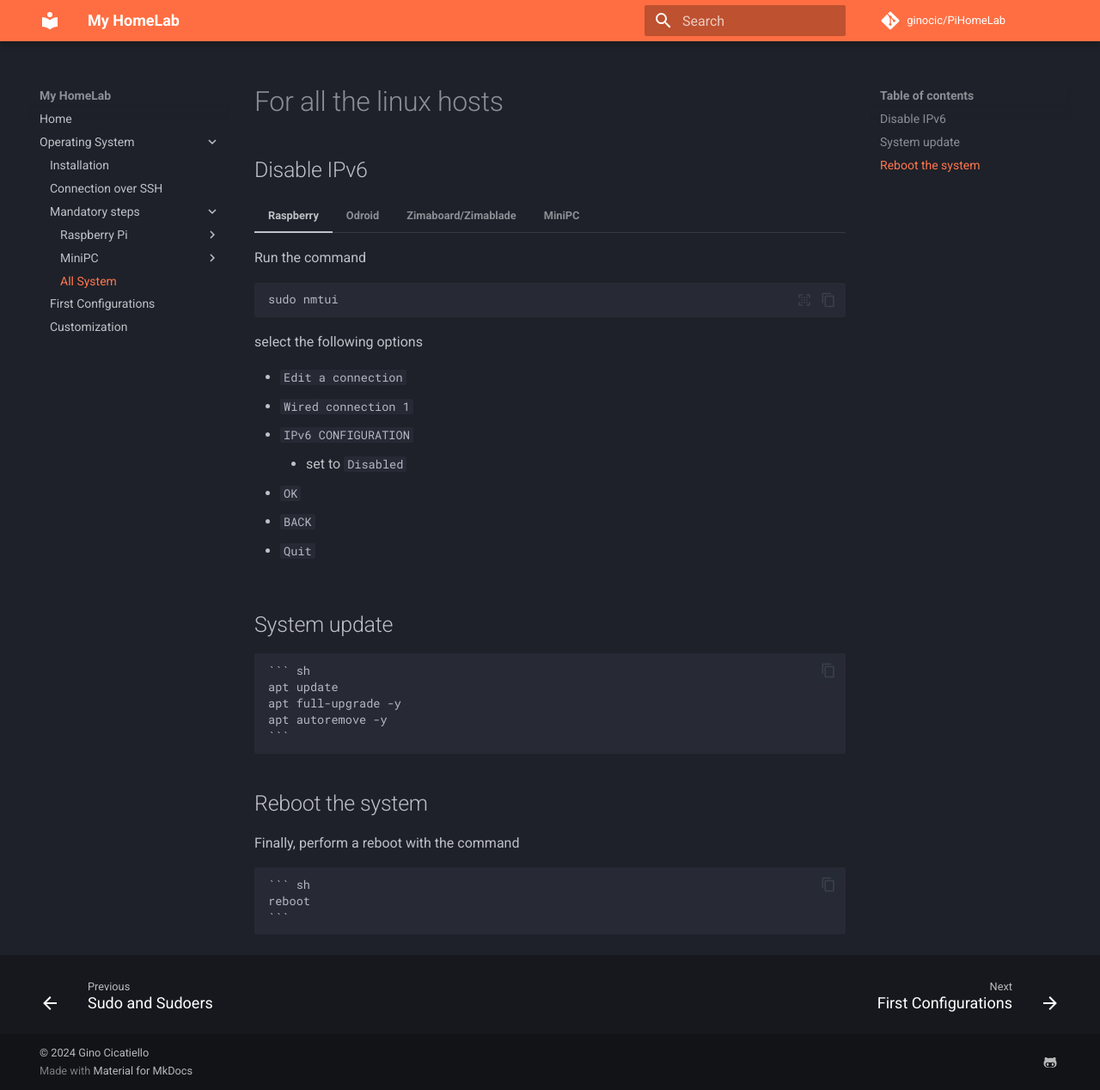
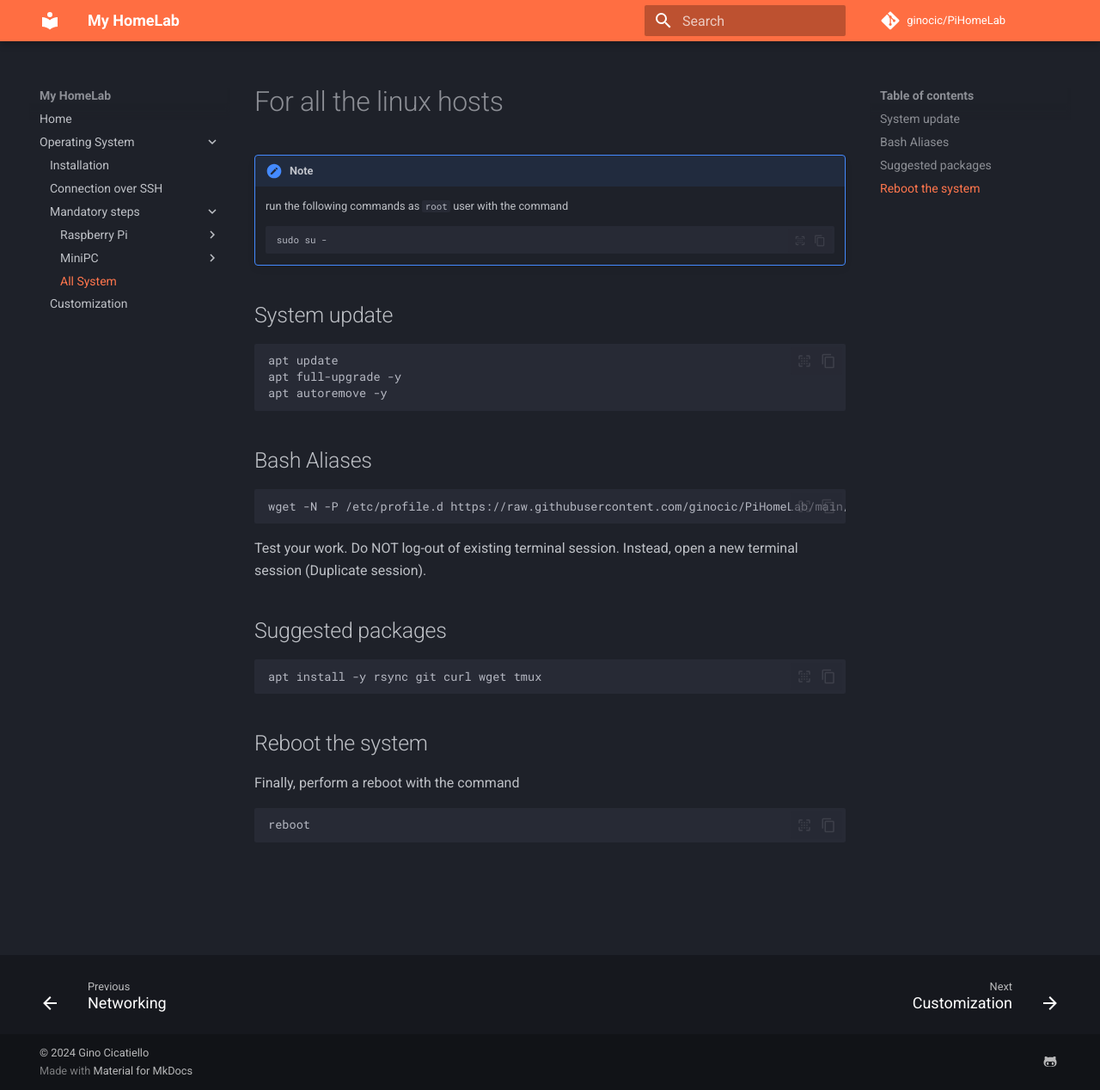
Before and after one commit to ginocic/PiHomeLab, an MkDocs documentation site: the page built from docs/mandatory/all.md, in a window 1280 px wide and 1268 px high. Shown: the whole window at 86% size. Built offline with MkDocs 1.6.1 and Material for MkDocs 9.7.7, drawn with Linux system fonts in a browser that asks for light colours; comment, search, counter and statistics services are not loaded.

Commit message:
Modify the site tree and modify some pages

````diff
--- a/docs/mandatory/all.md
+++ b/docs/mandatory/all.md
@@ -1,54 +1,38 @@
 # For all the linux hosts
 
-## Disable IPv6
-
-=== "Raspberry"
-
-    Run the command
+!!! note
+    run the following commands as `root` user with the command
 
     ``` sh
-    sudo nmtui
-    ```
-
-    select the following options
-
-    - `Edit a connection`
-    - `Wired connection 1`
-    - `IPv6 CONFIGURATION`
-        - set to `Disabled`
-    - `OK`
-    - `BACK`
-    - `Quit`
-
-=== "Odroid"
-
-    [TDL]
-
-=== "Zimaboard/Zimablade"
-
-    [TDL]
-
-=== "MiniPC"
-
-    Run the command
-
-    ``` sh
-    echo "net.ipv6.conf.all.disable_ipv6 = 1" >> /etc/sysctl.conf
-    sysctl -p
+    sudo su -
     ```
 
 ## System update
 
-    ``` sh
-    apt update
-    apt full-upgrade -y
-    apt autoremove -y
-    ```
+``` sh
+apt update
+apt full-upgrade -y
+apt autoremove -y
+```
+
+## Bash Aliases
+
+``` sh
+wget -N -P /etc/profile.d https://raw.githubusercontent.com/ginocic/PiHomeLab/main/scripts/commands_aliases.sh
+```
+
+Test your work. Do NOT log-out of existing terminal session. Instead, open a new terminal session (Duplicate session).
+
+## Suggested packages
+
+``` sh
+apt install -y rsync git curl wget tmux
+```
 
 ## Reboot the system
 
 Finally, perform a reboot with the command
 
-    ``` sh
-    reboot
-    ```
+``` sh
+reboot
+```
--- a/mkdocs.yml
+++ b/mkdocs.yml
@@ -121,8 +121,9 @@ nav:
       - Raspberry Pi:
         - Move the Raspberry PI root file system to a USB drive: mandatory/rpi/rootfs.md
         - Enabling the TRIM function: mandatory/rpi/fstrim.md
+        - Networking: mandatory/rpi/networking.md
       - MiniPC:
         - Sudo and Sudoers: mandatory/minipc/sudo.md
+        - Networking: mandatory/minipc/networking.md
       - All System: mandatory/all.md
-    - First Configurations: os/configuration.md
     - Customization: os/customization.md
````
Also changed, not shown: docs/mandatory/minipc/networking.md (added, +85 -0 lines), docs/mandatory/minipc/sudo.md (+11 -7 lines), docs/mandatory/rpi/networking.md (added, +50 -0 lines), docs/os/configuration.md (deleted, +0 -142 lines), docs/os/customization.md (+0 -28 lines).
